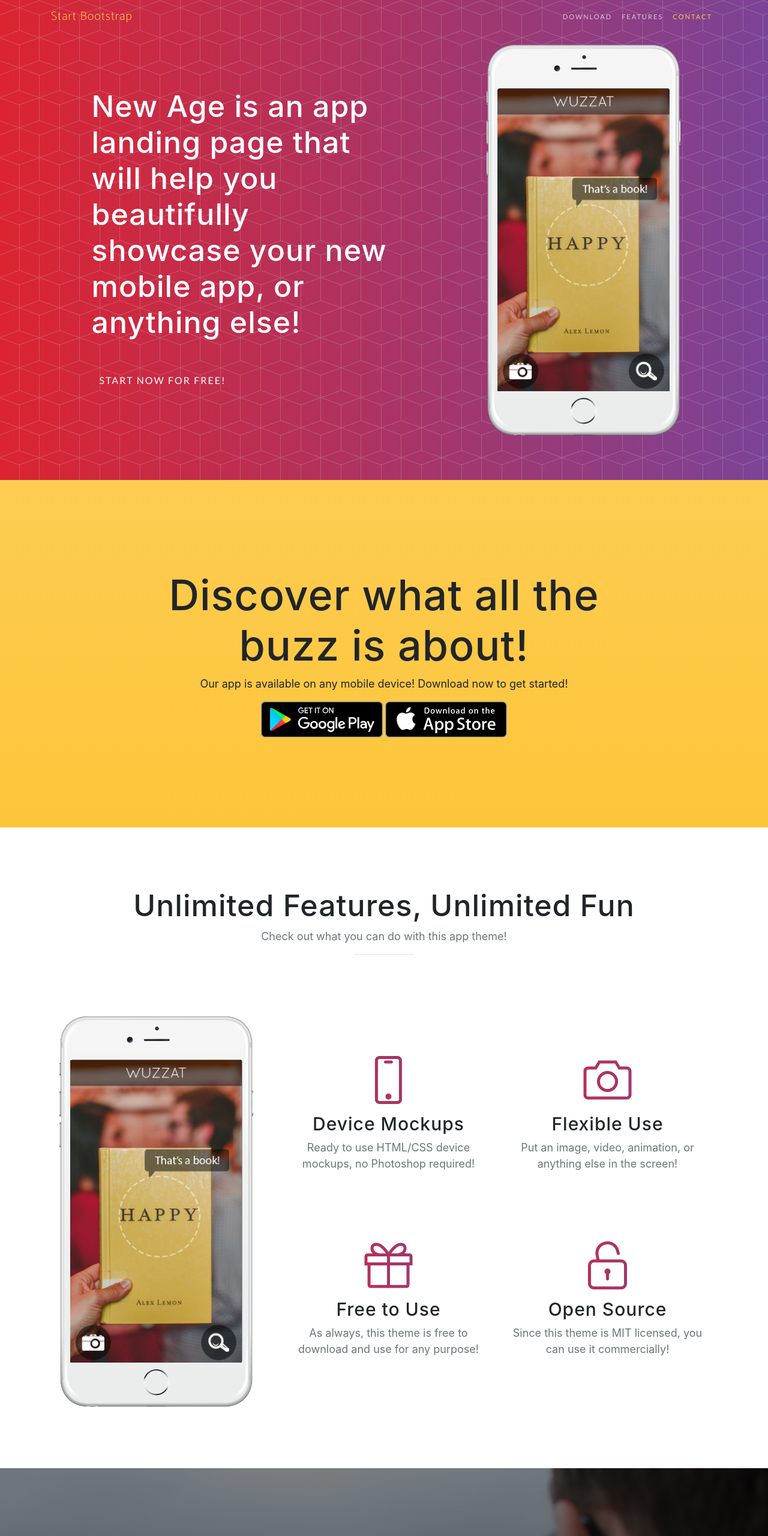
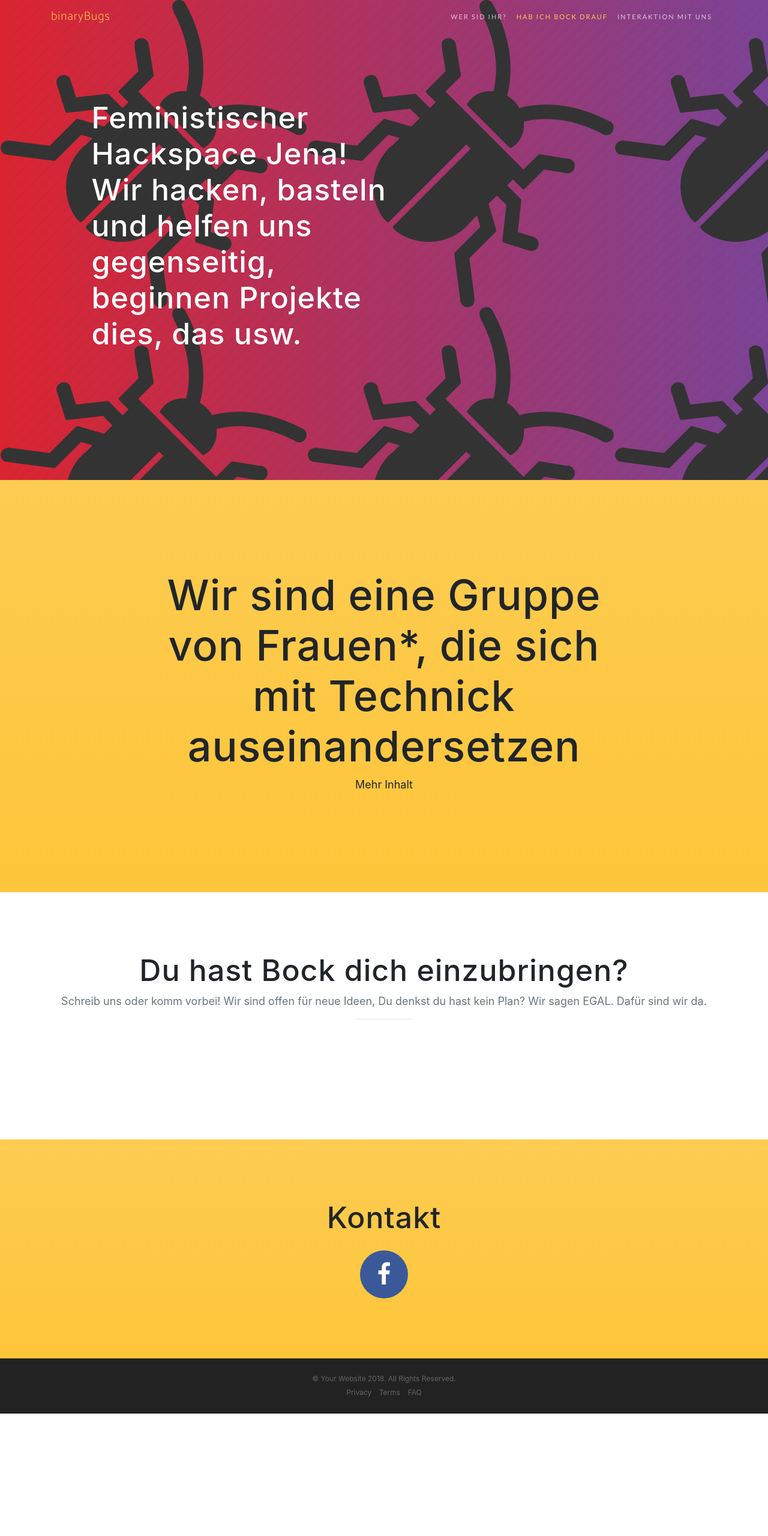
Before and after one commit to binary-bugs/binary-bugy.github.io, a website with bundled scripts: page bigExample/index.html in a window 1280 px wide. Shown: the top 2560 px of the page at 60% size. After the commit the page ends 2356 px from the top, so only its background shows below. Built offline with nearby package versions, Linux system fonts and the light colour scheme; a web font is replaced by a local one.

Commit message:
website changed

```diff
--- a/bigExample/css/new-age.css
+++ b/bigExample/css/new-age.css
@@ -154,9 +154,9 @@ header.masthead {
   padding-top: 150px;
   padding-bottom: 100px;
   color: white;
-  background: url("../img/bg-pattern.png"), #7b4397;
-  background: url("../img/bg-pattern.png"), -webkit-linear-gradient(to left, #7b4397, #dc2430);
-  background: url("../img/bg-pattern.png"), linear-gradient(to left, #7b4397, #dc2430);
+  background: url("../img/bug.png"), #7b4397;
+  background: url("../img/bug.png"), -webkit-linear-gradient(to left, #7b4397, #dc2430);
+  background: url("../img/bug.png"), linear-gradient(to left, #7b4397, #dc2430);
 }
 
 header.masthead .header-content {
--- a/bigExample/index.html
+++ b/bigExample/index.html
@@ -1,5 +1,10 @@
 <!DOCTYPE html>
 <html lang="en">
+
+	<!-- TODO:
+	WO
+	Logo einfügen
+	 -->
 
   <head>
 
@@ -8,7 +13,7 @@
     <meta name="description" content="">
     <meta name="author" content="">
 
-    <title>New Age - Start Bootstrap Theme</title>
+    <title>Feministischer Hackspace Jena</title>
 
     <!-- Bootstrap core CSS -->
     <link href="vendor/bootstrap/css/bootstrap.min.css" rel="stylesheet">
@@ -33,7 +38,7 @@
     <!-- Navigation -->
     <nav class="navbar navbar-expand-lg navbar-light fixed-top" id="mainNav">
       <div class="container">
-        <a class="navbar-brand js-scroll-trigger" href="#page-top">Start Bootstrap</a>
+        <a class="navbar-brand js-scroll-trigger" href="#page-top">binaryBugs</a>
         <button class="navbar-toggler navbar-toggler-right" type="button" data-toggle="collapse" data-target="#navbarResponsive" aria-controls="navbarResponsive" aria-expanded="false" aria-label="Toggle navigation">
           Menu
           <i class="fa fa-bars"></i>
@@ -41,13 +46,13 @@
         <div class="collapse navbar-collapse" id="navbarResponsive">
           <ul class="navbar-nav ml-auto">
             <li class="nav-item">
-              <a class="nav-link js-scroll-trigger" href="#download">Download</a>
+              <a class="nav-link js-scroll-trigger" href="#ueberUns">Wer sid ihr?</a>
             </li>
             <li class="nav-item">
-              <a class="nav-link js-scroll-trigger" href="#features">Features</a>
+              <a class="nav-link js-scroll-trigger" href="#mitmachen">Hab ich Bock drauf</a>
             </li>
             <li class="nav-item">
-              <a class="nav-link js-scroll-trigger" href="#contact">Contact</a>
+              <a class="nav-link js-scroll-trigger" href="#kontakt">Interaktion mit uns</a>
             </li>
           </ul>
         </div>
@@ -59,136 +64,45 @@
         <div class="row h-100">
           <div class="col-lg-7 my-auto">
             <div class="header-content mx-auto">
-              <h1 class="mb-5">New Age is an app landing page that will help you beautifully showcase your new mobile app, or anything else!</h1>
-              <a href="#download" class="btn btn-outline btn-xl js-scroll-trigger">Start Now for Free!</a>
-            </div>
-          </div>
-          <div class="col-lg-5 my-auto">
-            <div class="device-container">
-              <div class="device-mockup iphone6_plus portrait white">
-                <div class="device">
-                  <div class="screen">
-                    <!-- Demo image for screen mockup, you can put an image here, some HTML, an animation, video, or anything else! -->
-                    <img src="img/demo-screen-1.jpg" class="img-fluid" alt="">
-                  </div>
-                  <div class="button">
-                    <!-- You can hook the "home button" to some JavaScript events or just remove it -->
-                  </div>
-                </div>
-              </div>
+              <h1 class="mb-5">Feministischer Hackspace Jena! Wir hacken, basteln und helfen uns gegenseitig, beginnen Projekte
+								dies, das usw.
+              </h1>
             </div>
           </div>
         </div>
       </div>
     </header>
 
-    <section class="download bg-primary text-center" id="download">
+    <section class="download bg-primary text-center" id="ueberUns">
       <div class="container">
         <div class="row">
           <div class="col-md-8 mx-auto">
-            <h2 class="section-heading">Discover what all the buzz is about!</h2>
-            <p>Our app is available on any mobile device! Download now to get started!</p>
-            <div class="badges">
-              <a class="badge-link" href="#"><img src="img/google-play-badge.svg" alt=""></a>
-              <a class="badge-link" href="#"><img src="img/app-store-badge.svg" alt=""></a>
-            </div>
+            <h2 class="section-heading">Wir sind eine Gruppe von Frauen*, die sich mit Technick auseinandersetzen</h2>
+            <p>Mehr Inhalt</p>
           </div>
         </div>
       </div>
     </section>
 
-    <section class="features" id="features">
+    <section class="features" id="mitmachen">
       <div class="container">
         <div class="section-heading text-center">
-          <h2>Unlimited Features, Unlimited Fun</h2>
-          <p class="text-muted">Check out what you can do with this app theme!</p>
+          <h2>Du hast Bock dich einzubringen?</h2>
+          <p class="text-muted">Schreib uns oder komm vorbei! Wir sind offen für
+          neue Ideen, Du denkst du hast kein Plan? Wir sagen EGAL. Dafür sind
+          wir da.</p>
           <hr>
-        </div>
-        <div class="row">
-          <div class="col-lg-4 my-auto">
-            <div class="device-container">
-              <div class="device-mockup iphone6_plus portrait white">
-                <div class="device">
-                  <div class="screen">
-                    <!-- Demo image for screen mockup, you can put an image here, some HTML, an animation, video, or anything else! -->
-                    <img src="img/demo-screen-1.jpg" class="img-fluid" alt="">
-                  </div>
-                  <div class="button">
-                    <!-- You can hook the "home button" to some JavaScript events or just remove it -->
-                  </div>
-                </div>
-              </div>
-            </div>
-          </div>
-          <div class="col-lg-8 my-auto">
-            <div class="container-fluid">
-              <div class="row">
-                <div class="col-lg-6">
-                  <div class="feature-item">
-                    <i class="icon-screen-smartphone text-primary"></i>
-                    <h3>Device Mockups</h3>
-                    <p class="text-muted">Ready to use HTML/CSS device mockups, no Photoshop required!</p>
-                  </div>
-                </div>
-                <div class="col-lg-6">
-                  <div class="feature-item">
-                    <i class="icon-camera text-primary"></i>
-                    <h3>Flexible Use</h3>
-                    <p class="text-muted">Put an image, video, animation, or anything else in the screen!</p>
-                  </div>
-                </div>
-              </div>
-              <div class="row">
-                <div class="col-lg-6">
-                  <div class="feature-item">
-                    <i class="icon-present text-primary"></i>
-                    <h3>Free to Use</h3>
-                    <p class="text-muted">As always, this theme is free to download and use for any purpose!</p>
-                  </div>
-                </div>
-                <div class="col-lg-6">
-                  <div class="feature-item">
-                    <i class="icon-lock-open text-primary"></i>
-                    <h3>Open Source</h3>
-                    <p class="text-muted">Since this theme is MIT licensed, you can use it commercially!</p>
-                  </div>
-                </div>
-              </div>
-            </div>
-          </div>
         </div>
       </div>
     </section>
 
-    <section class="cta">
-      <div class="cta-content">
-        <div class="container">
-          <h2>Stop waiting.<br>Start building.</h2>
-          <a href="#contact" class="btn btn-outline btn-xl js-scroll-trigger">Let's Get Started!</a>
-        </div>
-      </div>
-      <div class="overlay"></div>
-    </section>
-
     <section class="contact bg-primary" id="contact">
       <div class="container">
-        <h2>We
-          <i class="fa fa-heart"></i>
-          new friends!</h2>
+        <h2>Kontakt</h2>
         <ul class="list-inline list-social">
-          <li class="list-inline-item social-twitter">
-            <a href="#">
-              <i class="fa fa-twitter"></i>
-            </a>
-          </li>
           <li class="list-inline-item social-facebook">
-            <a href="#">
+            <a href="https://www.facebook.com/">
               <i class="fa fa-facebook"></i>
-            </a>
-          </li>
-          <li class="list-inline-item social-google-plus">
-            <a href="#">
-              <i class="fa fa-google-plus"></i>
             </a>
           </li>
         </ul>
```
Also changed, not shown: bigExample/css/new-age.min.css, bigExample/img/bug.png (added).
